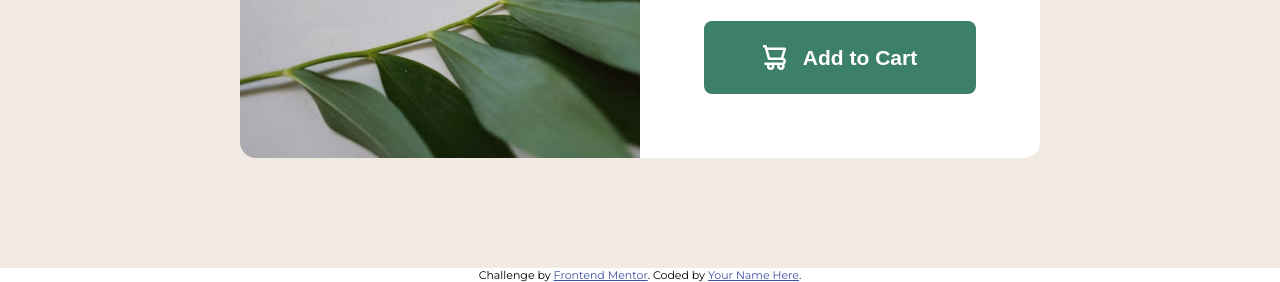
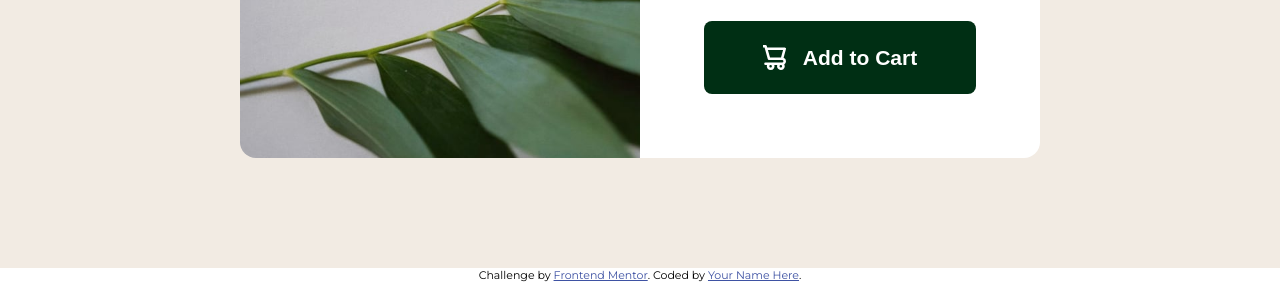
Before and after one commit to nikolasdevs/cardComponent, a plain HTML site: page index.html in a window 1280 px wide. In both pictures the pointer is over the element "Add to Cart". Shown: the part 532-814 px from the top of the page. Drawn offline with Linux system fonts and the light colour scheme.

Commit message:
hover button color chnaged

```diff
--- a/style.css
+++ b/style.css
@@ -105,6 +105,10 @@ main {
   cursor: pointer;
 }
 
+.btn:hover {
+  background-color: rgb(0, 47, 20);
+}
+
 .btn img {
   width: 24px;
 }
```
